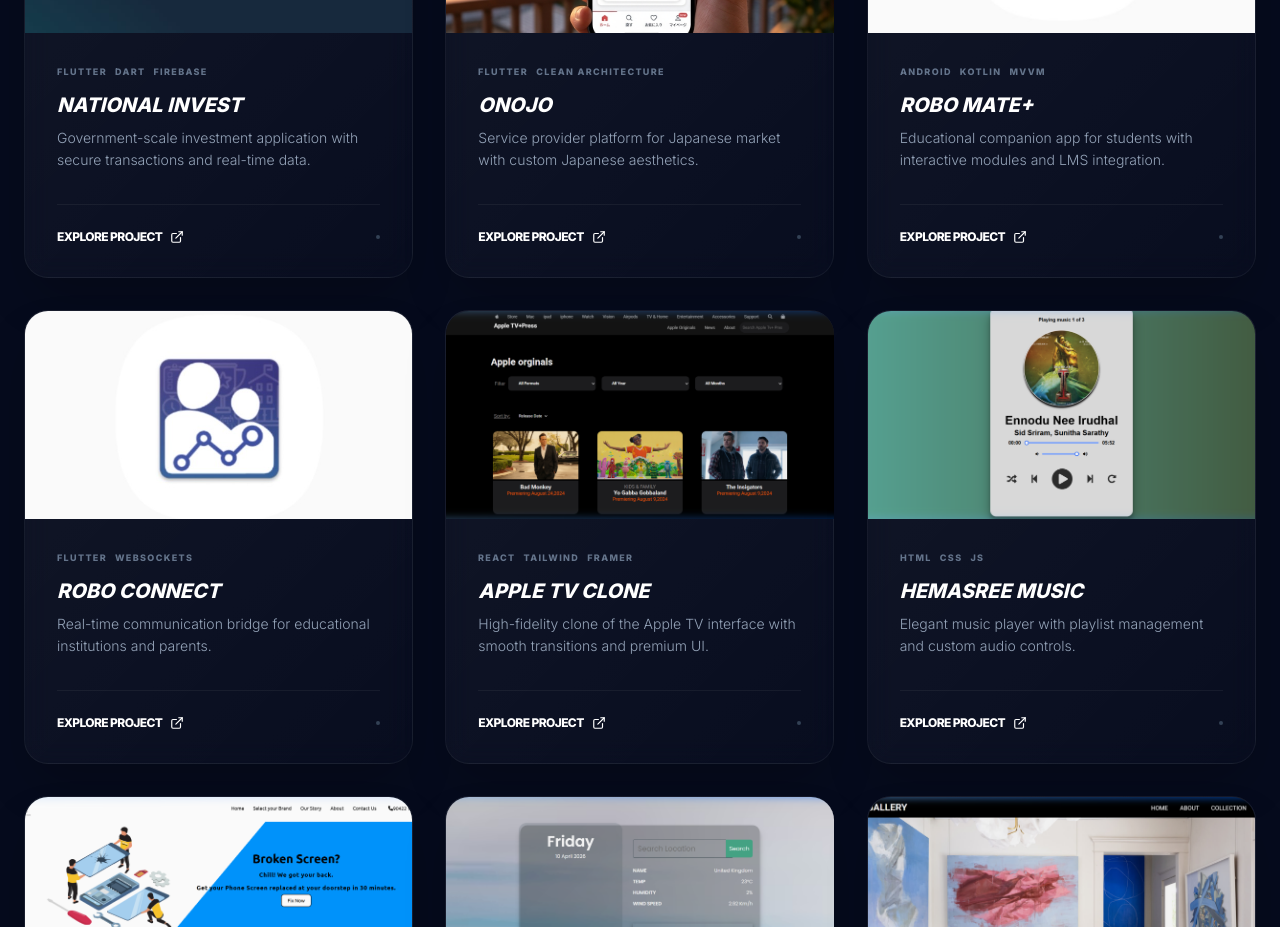
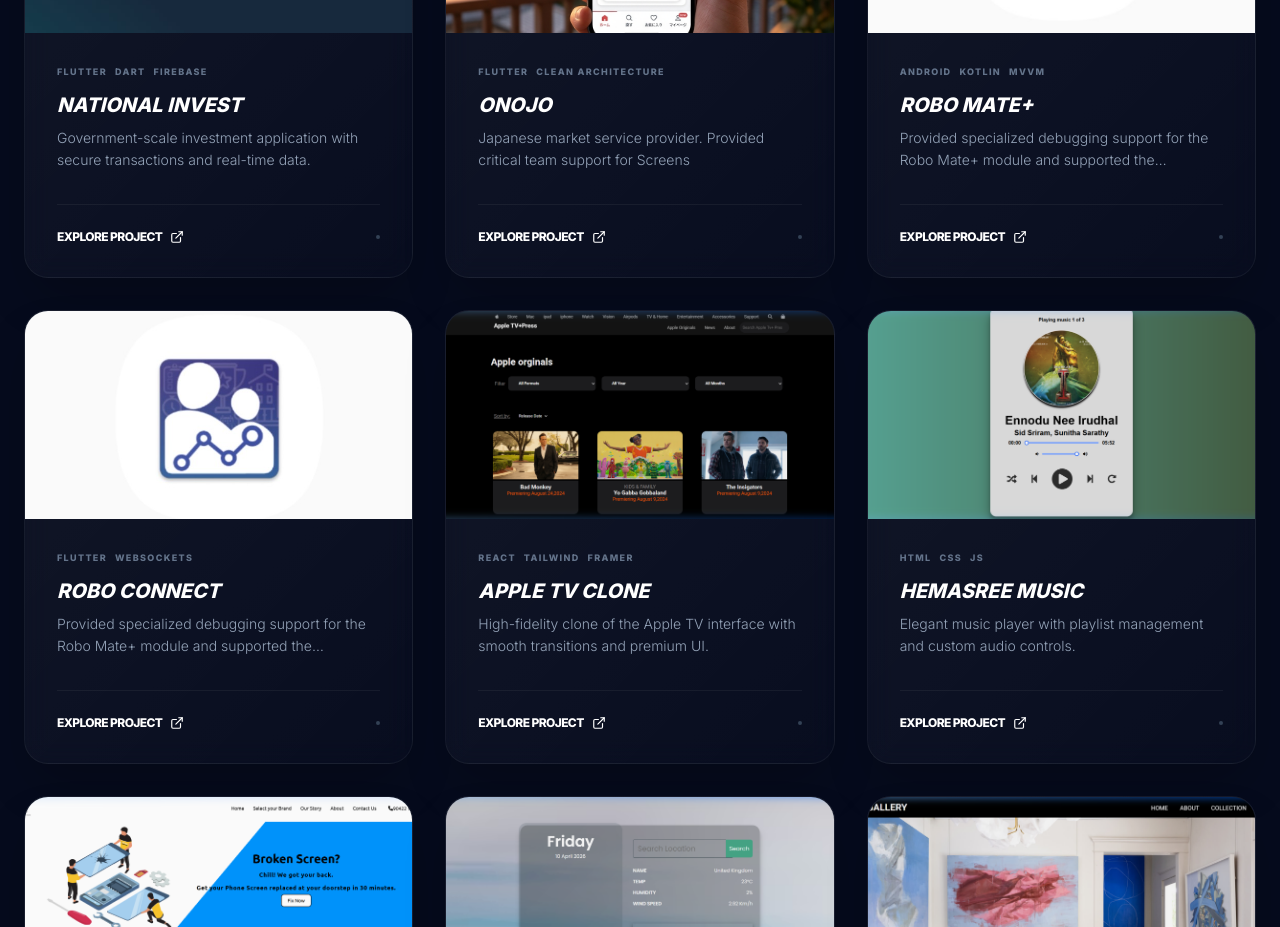
Before and after one commit to 8610ismail/portfolio_react.js, a React (Vite) app in the folder client/: page / in a window 1280 px wide. Shown: the part 2100-3027 px from the top of the page. Built offline with nearby package versions, Linux system fonts and the light colour scheme.

Commit message:
update: refresh project content and add scroll animations

```diff
--- a/client/src/components/sections/Projects.jsx
+++ b/client/src/components/sections/Projects.jsx
@@ -41,27 +41,27 @@ const Projects = () => {
       name: "Onojo",
       category: "mobile",
       stack: ["Flutter", "Clean Architecture"],
-      desc: "Service provider platform for Japanese market with custom Japanese aesthetics.",
+      desc: "Japanese market service provider. Provided critical team support for Screens",
       image: onojoImg,
-      role: "Lead Developer",
+      role: "Team Support",
       link: "#"
     },
     {
       name: "Robo Mate+",
       category: "mobile",
       stack: ["Android", "Kotlin", "MVVM"],
-      desc: "Educational companion app for students with interactive modules and LMS integration.",
+      desc: "Provided specialized debugging support for the Robo Mate+ module and supported the development team during peak release cycles.",
       image: roboMateImg,
-      role: "Android Developer",
+      role: "Debugging Support",
       link: "#"
     },
     {
       name: "Robo Connect",
       category: "mobile",
       stack: ["Flutter", "WebSockets"],
-      desc: "Real-time communication bridge for educational institutions and parents.",
+      desc: "Provided specialized debugging support for the Robo Mate+ module and supported the development team during peak release cycles.",
       image: roboConnectImg,
-      role: "Mobile Architect",
+      role: "Debugging Support",
       link: "#"
     },
     // Web Projects
@@ -211,10 +211,11 @@ const Projects = () => {
               <motion.div
                 key={project.name}
                 layout
-                initial={{ opacity: 0, scale: 0.9 }}
-                animate={{ opacity: 1, scale: 1 }}
+                initial={{ opacity: 0, y: 30 }}
+                whileInView={{ opacity: 1, y: 0 }}
+                viewport={{ once: true }}
                 exit={{ opacity: 0, scale: 0.9 }}
-                transition={{ duration: 0.3 }}
+                transition={{ duration: 0.5, delay: index * 0.1 }}
                 className="glass rounded-3xl overflow-hidden border-white/5 group hover:border-secondary/30 transition-all card-gradient flex flex-col h-full shadow-2xl"
               >
                 <div className="relative h-52 overflow-hidden bg-slate-800">
```
